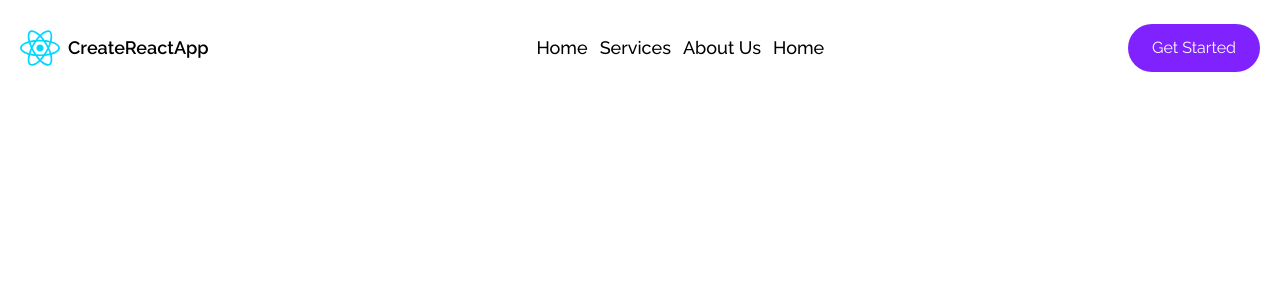
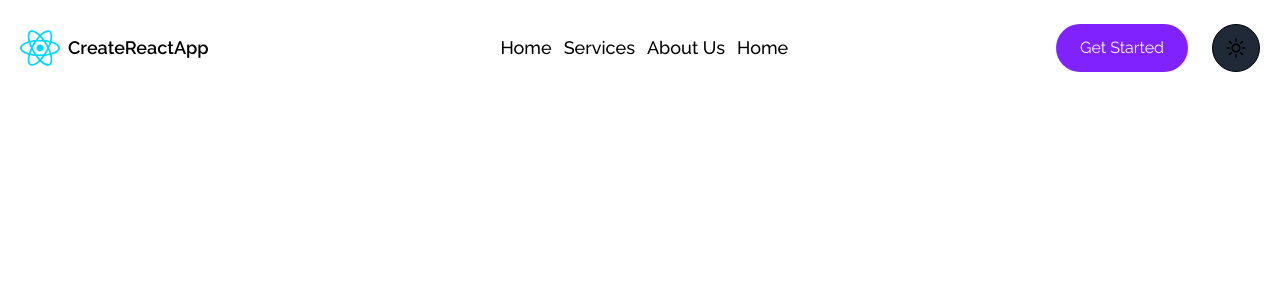
Before and after one commit to shuntaro731/new-react-landing, a React (Vite) app: page / in a window 1280 px wide. Shown: the top 300 px of the page. Built offline with nearby package versions, Linux system fonts and the light colour scheme.

Commit message:
feat: Creating a theme

```diff
--- a/package.json
+++ b/package.json
@@ -13,7 +13,8 @@
     "@tailwindcss/vite": "^4.1.11",
     "react": "^19.1.0",
     "react-dom": "^19.1.0",
-    "tailwindcss": "^4.1.11"
+    "tailwindcss": "^4.1.11",
+    "zustand": "^5.0.6"
   },
   "devDependencies": {
     "@eslint/js": "^9.29.0",
--- a/src/components/elements/Navbar.tsx
+++ b/src/components/elements/Navbar.tsx
@@ -2,6 +2,7 @@ import Container from "../shared/Container";
 import logo from "../../assets/react.svg";
 import NavItem from "../shared/NavItem";
 import BtnLink from "../shared/BtnLink";
+import { useThemeStore } from "../../store/ThemeStore";
 
 const navItems = [
   { href: "#", text: "Home" },
@@ -11,6 +12,8 @@ const navItems = [
 ];
 
 const Navbar = () => {
+  const { toggleTheme, theme } = useThemeStore();
+
   return (
     <header className="absolute inset-x-0 top-0 z-50 py-6">
       <Container>
@@ -46,6 +49,46 @@ const Navbar = () => {
               <BtnLink href={"#cta"} text={"Get Started"} />
             </div>
           </div>
+
+          <div className="min-w-max flex items-center gap-x-3">
+            <button
+              onClick={toggleTheme}
+              className="outline-hidden flex items-center justify-center text-heading-2 rounded-full
+              w-10 h-10 lg:w-12 lg:h-12 border border-box-border cursor-pointer"
+            >
+              {theme === "dark" ? (
+                <svg
+                  xmlns="http://www.w3.org/2000/svg"
+                  fill="none"
+                  viewBox="0 0 24 24"
+                  strokeWidth="1.5"
+                  stroke="currentColor"
+                  className="w-6 h-6"
+                >
+                  <path
+                    strokeLinecap="round"
+                    strokeLinejoin="round"
+                    d="M21.752 15.002A9.718 9.718 0 0118 15.75c-5.385 0-9.75-4.365-9.75-9.75 0-1.33.266-2.597.748-3.752A9.753 9.753 0 003 11.25C3 16.635 7.365 21 12.75 21a9.753 9.753 0 009.002-5.998z"
+                  />
+                </svg>
+              ) : (
+                <svg
+                  xmlns="http://www.w3.org/2000/svg"
+                  fill="none"
+                  viewBox="0 0 24 24"
+                  strokeWidth="1.5"
+                  stroke="currentColor"
+                  className="w-6 h-6"
+                >
+                  <path
+                    strokeLinecap="round"
+                    strokeLinejoin="round"
+                    d="M12 3v2.25m6.364.386l-1.591 1.591M21 12h-2.25m-.386 6.364l-1.591-1.591M12 18.75V21m-4.773-4.227l-1.591 1.591M5.25 12H3m4.227-4.773L5.636 5.636M15.75 12a3.75 3.75 0 11-7.5 0 3.75 3.75 0 017.5 0z"
+                  />
+                </svg>
+              )}
+            </button>
+          </div>
         </nav>
       </Container>
     </header>
--- /dev/null
+++ b/src/store/ThemeStore.ts
@@ -0,0 +1,42 @@
+import { create } from "zustand";
+import { persist } from "zustand/middleware";
+
+type Theme = "light" | "dark";
+
+interface ThemeStore {
+  theme: Theme;
+  toggleTheme: () => void;
+}
+
+export const useThemeStore = create<ThemeStore>()(
+  persist<ThemeStore>(
+    (set, get) => ({
+      theme:
+        typeof window !== "undefined" &&
+        window.matchMedia("(prefers-color-scheme: dark)").matches
+          ? "dark"
+          : "light",
+      toggleTheme: () => {
+        const newTheme: Theme = get().theme === "light" ? "dark" : "light";
+        if (typeof document !== "undefined") {
+          document.documentElement.classList.toggle(
+            "dark",
+            newTheme === "dark"
+          );
+        }
+
+        set({ theme: newTheme });
+      },
+    }),
+    {
+      name: "theme",
+      onRehydrateStorage: () => (state) => {
+        if (state?.theme === "dark") {
+          document.documentElement.classList.add("dark");
+        } else {
+          document.documentElement.classList.remove("dark");
+        }
+      },
+    }
+  )
+);
```
Also changed, not shown: 1 other file (tests, documents, lock files or other folders).
